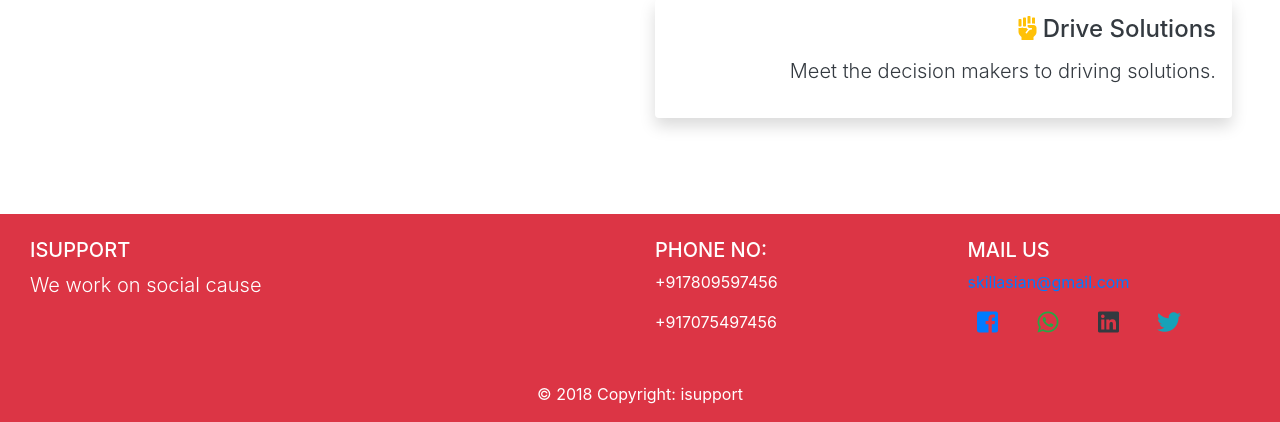
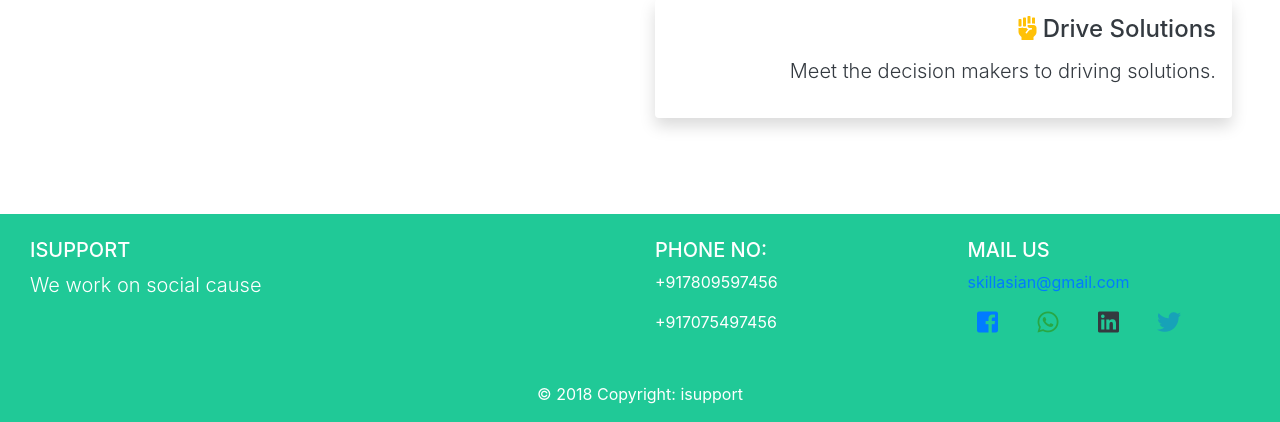
Before and after one commit to meetanubhav/iSupport, a PHP site: page / in a window 1280 px wide. Shown: the part 2981-3403 px from the top of the page. Run offline with PHP 8.4, Linux system fonts and the light colour scheme; some libraries are stand-ins or nearby versions.

Commit message:
work css bs4

```diff
--- a/assets/css/style.css
+++ b/assets/css/style.css
@@ -11,9 +11,6 @@ body{
   line-height: 3.5rem;
   margin-right: 1rem;
 }
-#bs1{
-    /* border-radius: 30%; */
-}
 .card{
     border: none;
 }
@@ -25,3 +22,6 @@ body{
 }
 .grow { transition: all .2s ease-in-out; }
 .grow:hover { transform: scale(1.1);}
+.bg-danger{
+  background-color: #20c997!important
+}
```
